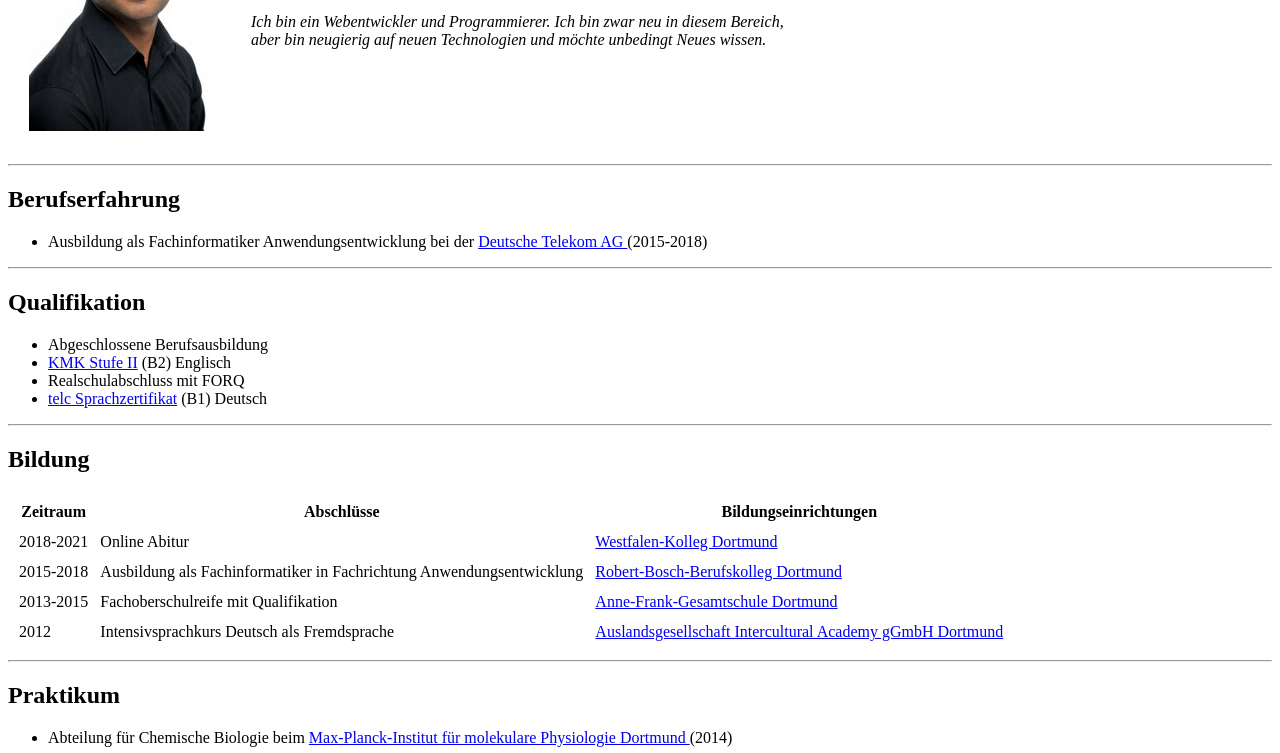
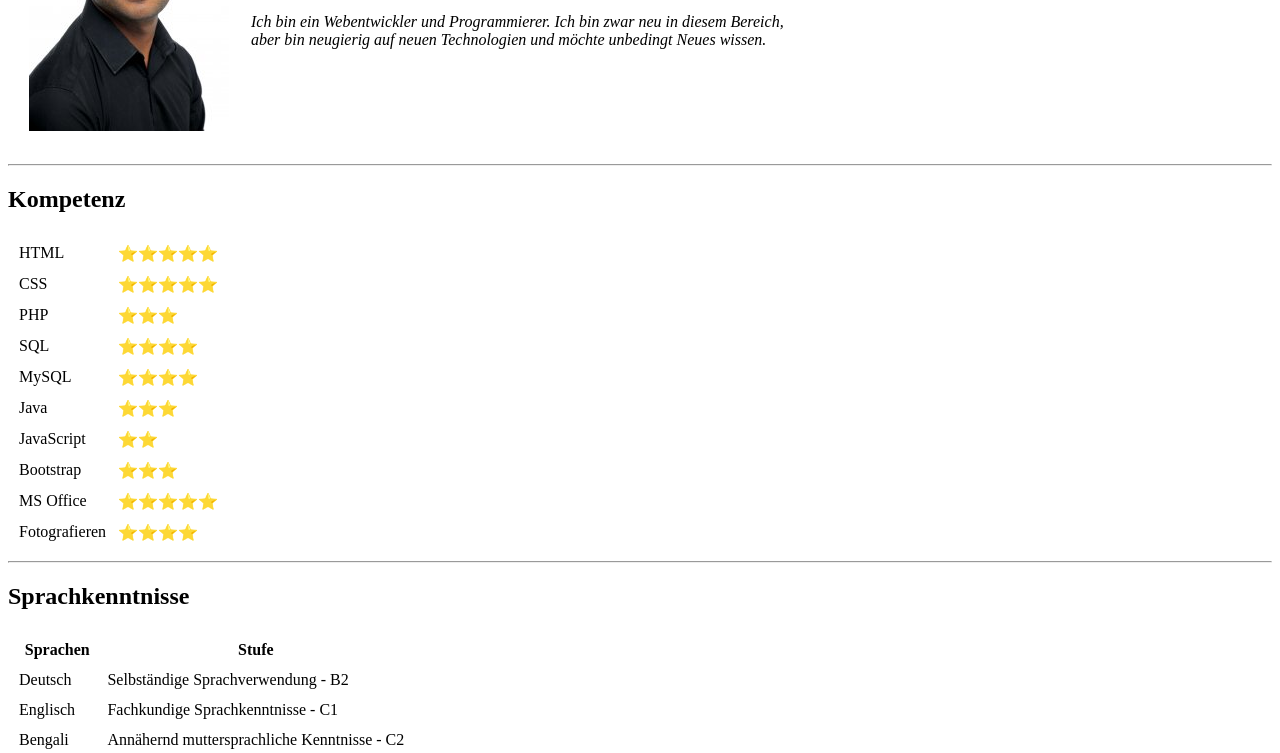
Before and after one commit to MaydulAhmed/Lebenslauf, a plain HTML site: page index.html in a window 1280 px wide. Shown: the part 199-952 px from the top of the page. Drawn offline with Linux system fonts and the light colour scheme.

Commit message:
Update index.html

```diff
--- a/index.html
+++ b/index.html
@@ -19,67 +19,6 @@
     </tr>
   </table>
 
-  <hr>
-  <h2><strong>Berufserfahrung</strong></h2>
-  <ul>
-    <li>Ausbildung als Fachinformatiker Anwendungsentwicklung bei der
-        <a href="https://www.telekom.com/de">Deutsche Telekom AG </a> (2015-2018)
-    </li>
-  </ul>
-  <hr>
-  <h2><strong>Qualifikation</strong></h2>
-  <ul>
-    <li>Abgeschlossene Berufsausbildung</li>
-    <li><a href="https://www.kmk.org/themen/berufliche-schulen/duale-berufsausbildung/kmk-fremdsprachenzertifikat.html">KMK Stufe II</a>  (B2) Englisch</li>
-    <li>Realschulabschluss mit FORQ</li>
-    <li><a href="https://www.telc.net/">telc Sprachzertifikat</a> (B1) Deutsch</li>
-  </ul>
-  <hr>
-
-  <h2><strong>Bildung</strong></h2>
-
-  <table cellspacing="10">
-    <thead>
-      <th>Zeitraum</th>
-      <th>Abschlüsse</th>
-      <th>Bildungseinrichtungen</th>
-    </thead>
-    <tbody>
-      <tr>
-        <td>2018-2021</td>
-        <td>Online Abitur</td>
-        <td><a href="http://www.westfalenkolleg-dortmund.de/">Westfalen-Kolleg Dortmund</a></td>
-      </tr>
-      <tr>
-        <td>2015-2018</td>
-        <td>Ausbildung als Fachinformatiker in Fachrichtung Anwendungsentwicklung</td>
-        <td><a href="http://do.nw.schule.de/rbb/">Robert-Bosch-Berufskolleg Dortmund</a></td>
-      </tr>
-      <tr>
-        <td>2013-2015</td>
-        <td>Fachoberschulreife mit Qualifikation</td>
-        <td><a href="http://afg-do.de/">Anne-Frank-Gesamtschule Dortmund</a></td>
-      </tr>
-      <tr>
-        <td>2012</td>
-        <td>Intensivsprachkurs Deutsch als Fremdsprache</td>
-        <td><a href="http://www.auslandsgesellschaft.de/">Auslandsgesellschaft Intercultural Academy gGmbH Dortmund</a></td>
-      </tr>
-    </tbody>
-  </table>
-  <hr>
-
-  <h2><strong>Praktikum</strong></h2>
-  <ul>
-    <li>Abteilung für Chemische Biologie beim
-      <a href="http://www.mpi-dortmund.mpg.de/">Max-Planck-Institut für molekulare Physiologie Dortmund </a> (2014)
-    </li>
-  </ul>
-  <hr>
-  <h2><strong>Auszeichnung</strong></h2>
-  <ul>
-    <li><a href="https://bwinf.de/bundeswettbewerb/">Bundeswettbewerb Informatik-</a> 1. Runde einen 2. Preis in 2017</li>
-  </ul>
   <hr>
 
   <h2><strong>Kompetenz</strong></h2>
```
